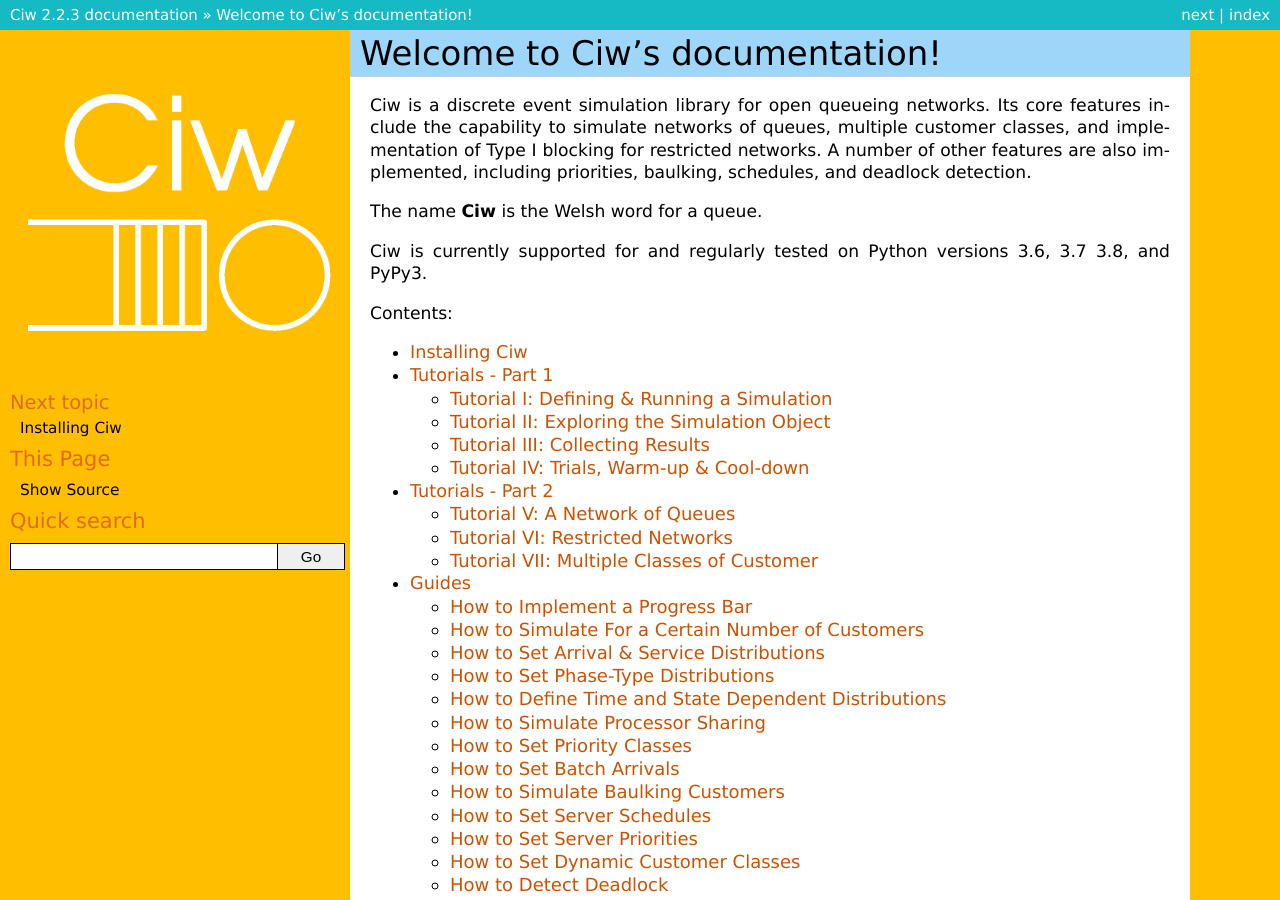
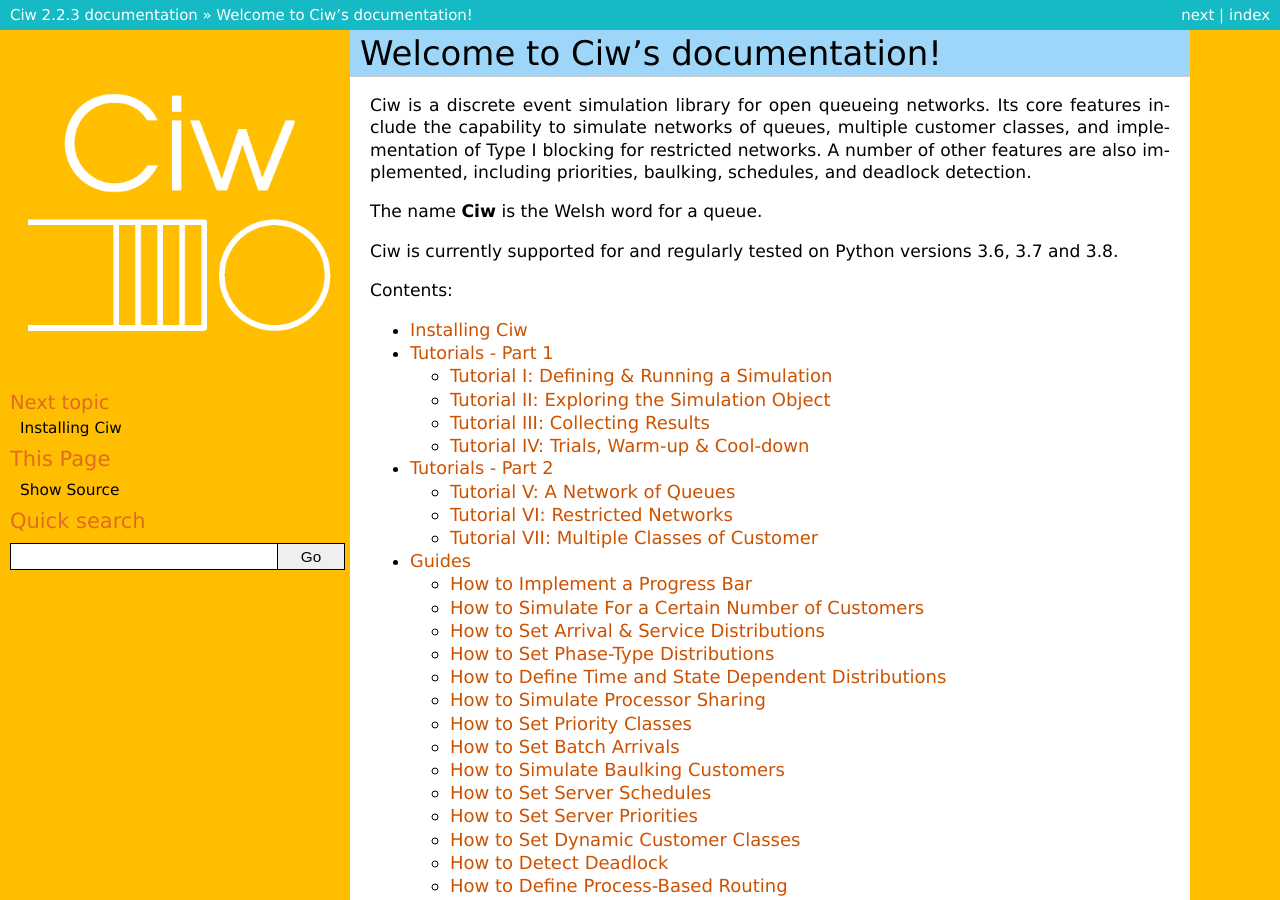
Before and after one commit to CiwPython/Ciw, a Sphinx documentation site: the page built from docs/index.rst, in a window 1280 px wide and 900 px high. Built offline with Sphinx 7.4.7, drawn with Linux system fonts in a browser that asks for light colours; pages that are not in the unit, such as notebooks, are missing from menus.

Commit message:
Remove pypy support from documentation.

```diff
--- a/README.rst
+++ b/README.rst
@@ -38,7 +38,6 @@
 - Python 3.6
 - Python 3.7
 - Python 3.8
-- PyPy3
 
 Usage
 -----
--- a/docs/index.rst
+++ b/docs/index.rst
@@ -7,7 +7,8 @@
 
 The name **Ciw** is the Welsh word for a queue.
 
-Ciw is currently supported for and regularly tested on Python versions 3.6, 3.7 3.8, and PyPy3.
+Ciw is currently supported for and regularly tested on Python versions 3.6, 3.7
+and 3.8.
 
 Contents:
 
```
